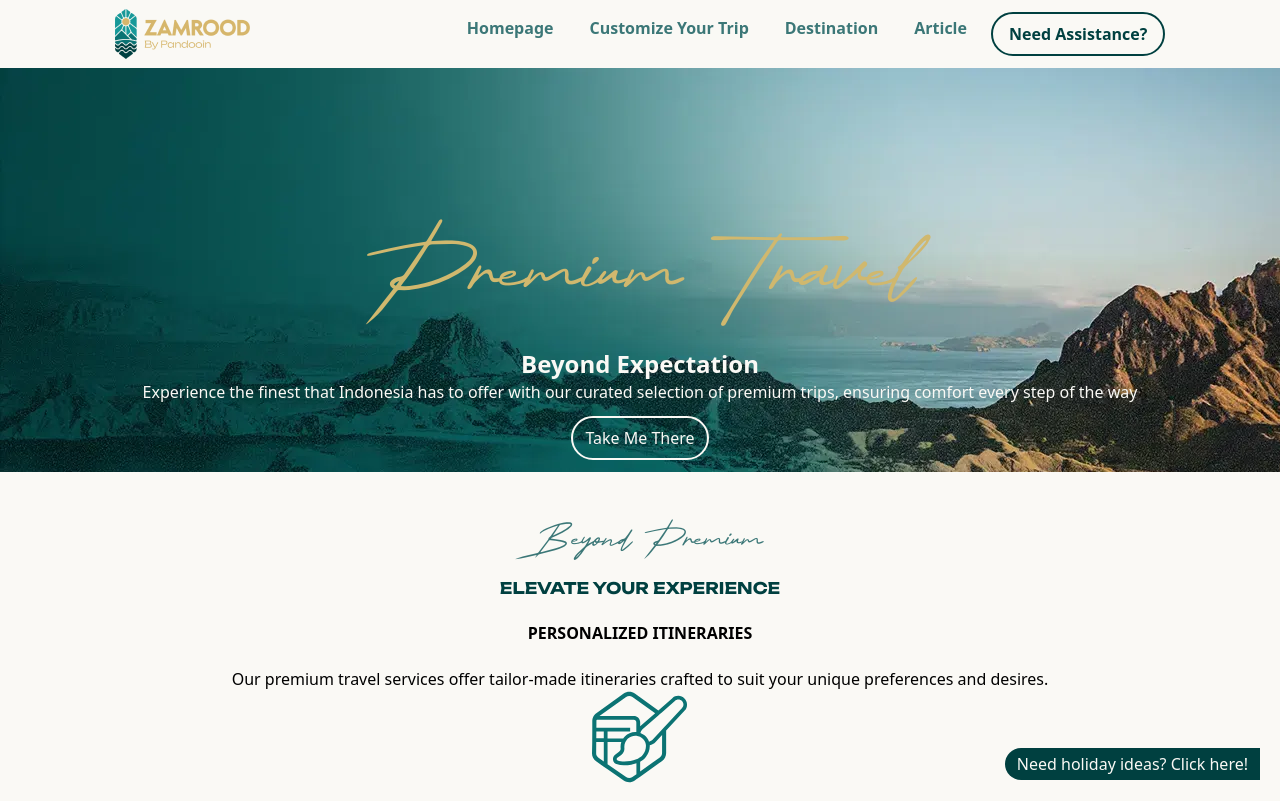
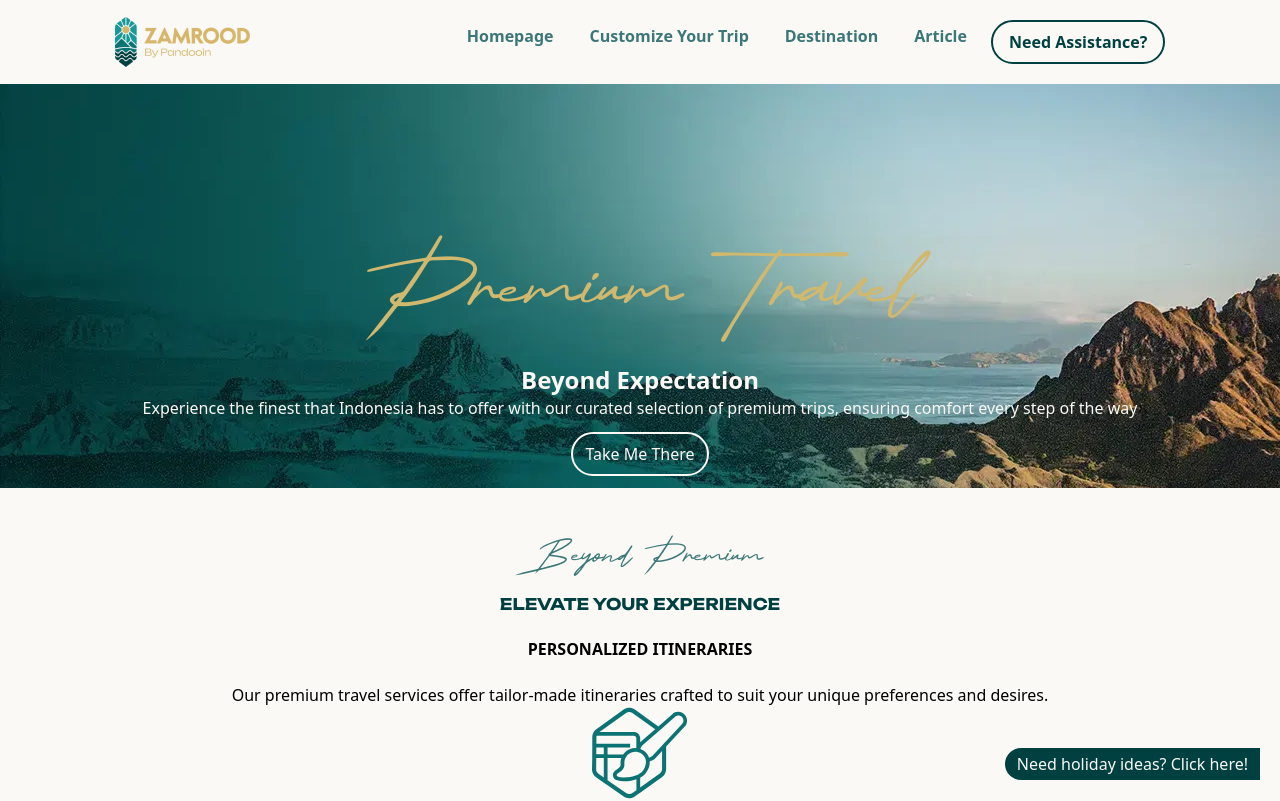
Before and after one commit to smmuja/pandooin, a Next.js app: page / in a window 1280 px wide. Shown: the top 801 px of the page. Built offline with nearby package versions, Linux system fonts and the light colour scheme; no server answers.

Commit message:
style(homepage): adjust navbar padding

```diff
--- a/src/layout/component/navbar/index.tsx
+++ b/src/layout/component/navbar/index.tsx
@@ -6,7 +6,7 @@ import { HamburgerMenu } from "../hamburgerMenu";
 export function Navbar() {
   return (
     <>
-      <nav className="bg-white-smoke flex justify-between lg:justify-around items-center px-3 sticky top-0 text-green-tosca font-semibold z-10">
+      <nav className="bg-white-smoke flex justify-between lg:justify-around items-center px-3 py-2 sticky top-0 text-green-tosca font-semibold z-10">
         <Link href="/">
           <Image
             src="/assets/logo/zamrood-logo-text.png"
```
